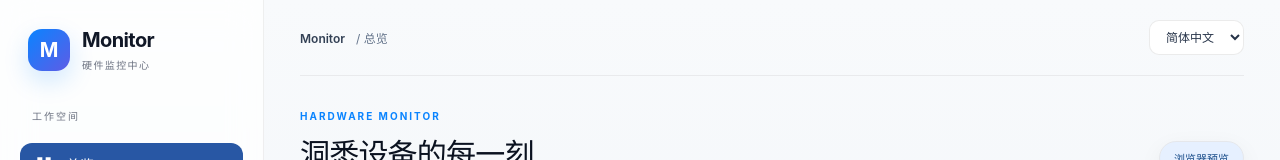
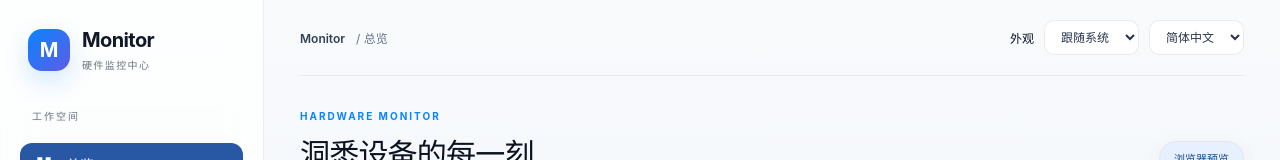
Before and after one commit to tkseraph/hardware-monitor, a React (Vite) app in the folder monitor-app/: page / in a window 1280 px wide. Shown: the top 160 px of the page. Built offline with nearby package versions, Linux system fonts and the light colour scheme.

Commit message:
feat(ui): 增加深色浅色与跟随系统的持久化外观切换

```diff
--- a/monitor-app/src/App.tsx
+++ b/monitor-app/src/App.tsx
@@ -1,3 +1,5 @@
+import { useTheme } from "./theme-hook";
+import type { ThemePreference } from "./theme";
 import { TemperatureTrend } from "./TemperatureTrend";
 import { storageUsage } from "./storage-usage";
 import { useHistoryQuery, downsamplePreserveExtremes, gapThresholdSecs } from "./history-hooks";
@@ -175,6 +177,7 @@ export function diskUsagePercent(disk: PhysicalDisk): number | null {
 }
 
 function App() {
+  const [theme, setTheme] = useTheme();
   const [language, setLanguage] = useState<Language>(() => localStorage.getItem("monitor-language") === "en" ? "en" : "zh");
   const zh = language === "zh";
   useEffect(() => { localStorage.setItem("monitor-language", language); document.documentElement.lang = zh ? "zh-CN" : "en"; }, [language, zh]);
@@ -236,7 +239,7 @@ function App() {
         <div className="sidebar-footer"><span className="privacy-dot" />{zh ? "本地采集 · 隐私优先" : "Local & private"}<small>MONITOR / macOS</small></div>
       </nav>
       <main className="content">
-        <header className="topbar"><span>Monitor <span className="crumb">/ {pages.find(p => p[0] === currentPage)?.[zh ? 1 : 2]}</span></span><select aria-label={zh ? "界面语言" : "Language"} value={language} onChange={e => setLanguage(e.target.value as Language)}><option value="zh">简体中文</option><option value="en">English</option></select></header>
+        <header className="topbar"><span>Monitor <span className="crumb">/ {pages.find(p => p[0] === currentPage)?.[zh ? 1 : 2]}</span></span><div className="topbar-controls"><label className="theme-control"><span>{zh ? "外观" : "Appearance"}</span><select aria-label={zh ? "外观模式" : "Appearance mode"} value={theme} onChange={e => setTheme(e.target.value as ThemePreference)}><option value="system">{zh ? "跟随系统" : "System"}</option><option value="light">{zh ? "浅色" : "Light"}</option><option value="dark">{zh ? "深色" : "Dark"}</option></select></label><select aria-label={zh ? "界面语言" : "Language"} value={language} onChange={e => setLanguage(e.target.value as Language)}><option value="zh">简体中文</option><option value="en">English</option></select></div></header>
         <section className="page-heading"><div><div className="eyebrow">HARDWARE MONITOR</div><h2>{zh ? "洞悉设备的每一刻" : "Your hardware, at a glance"}</h2><p>{zh ? "专注关键指标，让系统状态清晰可见。" : "A clear view of the metrics that matter."}</p></div><span className="status-pill">{!isTauri() ? (zh ? "浏览器预览" : "Browser preview") : error ? (zh ? "采集异常" : "Collection error") : isStale ? (zh ? "数据可能过期" : "Data may be stale") : systemInfo ? (zh ? "实时采集中" : "Collecting") : (zh ? "等待采样" : "Waiting")}</span></section>
         {isStale && !error && <div className="note" role="status">{zh ? `采集器已 ${snapshotAge} 秒未更新，显示的为最近成功读数。` : `Collector has not updated for ${snapshotAge}s; showing the last good reading.`}</div>}
         {historyDegraded && !error && <div className="note" role="status">{zh ? "历史记录暂不可用或已暂停写入；实时读数不受影响。" : "History is unavailable or paused; realtime readings are unaffected."}</div>}
--- a/monitor-app/src/main.tsx
+++ b/monitor-app/src/main.tsx
@@ -2,6 +2,10 @@ import React from "react";
 import ReactDOM from "react-dom/client";
 import App from "./App";
 import "./styles.css";
+import { applyTheme, readTheme } from "./theme";
+
+// Apply the saved appearance before the first React render.
+applyTheme(readTheme());
 
 ReactDOM.createRoot(document.getElementById("root") as HTMLElement).render(
   <React.StrictMode>
--- a/monitor-app/src/temperature-trend.css
+++ b/monitor-app/src/temperature-trend.css
@@ -13,5 +13,5 @@
 .temperature-time{display:flex;justify-content:space-between;margin:8px 0 0 58px;font-size:11px}
 .temperature-trend footer{border-top:1px solid var(--line);margin-top:12px;padding-top:10px;font-size:11px}
 .temperature-empty{color:var(--muted);margin:16px 0 4px}
-@media(prefers-color-scheme:dark){.temperature-trend{--trend-ink:#83baff;--trend-grid:#3c4a60}}
+:root[data-theme="dark"] .temperature-trend{--trend-ink:#83baff;--trend-grid:#3c4a60}
 @media(max-width:560px){.temperature-trend{padding:12px}.temperature-trend footer{align-items:flex-start;flex-direction:column}}
--- /dev/null
+++ b/monitor-app/src/theme-hook.ts
@@ -0,0 +1,16 @@
+import { useEffect, useState } from "react";
+import { applyTheme, readTheme, THEME_KEY } from "./theme";
+import type { ThemePreference } from "./theme";
+
+export function useTheme() {
+  const [preference, setPreference] = useState<ThemePreference>(readTheme);
+  useEffect(() => {
+    applyTheme(preference);
+    try { localStorage.setItem(THEME_KEY, preference); } catch { /* Session-only when storage is unavailable. */ }
+    const media = window.matchMedia("(prefers-color-scheme: dark)");
+    const sync = () => applyTheme(preference);
+    media.addEventListener("change", sync);
+    return () => media.removeEventListener("change", sync);
+  }, [preference]);
+  return [preference, setPreference] as const;
+}
--- /dev/null
+++ b/monitor-app/src/theme.ts
@@ -0,0 +1,15 @@
+export type ThemePreference = "system" | "light" | "dark";
+export const THEME_KEY = "monitor-theme";
+export function parseTheme(value: string | null): ThemePreference {
+  return value === "light" || value === "dark" ? value : "system";
+}
+export function resolveTheme(preference: ThemePreference, systemDark: boolean): "light" | "dark" {
+  return preference === "system" ? (systemDark ? "dark" : "light") : preference;
+}
+export function readTheme(): ThemePreference {
+  try { return parseTheme(localStorage.getItem(THEME_KEY)); }
+  catch { return "system"; }
+}
+export function applyTheme(preference: ThemePreference): void {
+  document.documentElement.dataset.theme = resolveTheme(preference, window.matchMedia("(prefers-color-scheme: dark)").matches);
+}
```
Also changed, not shown: monitor-app/src/styles.css, 1 other file (tests, documents, lock files or other folders).
